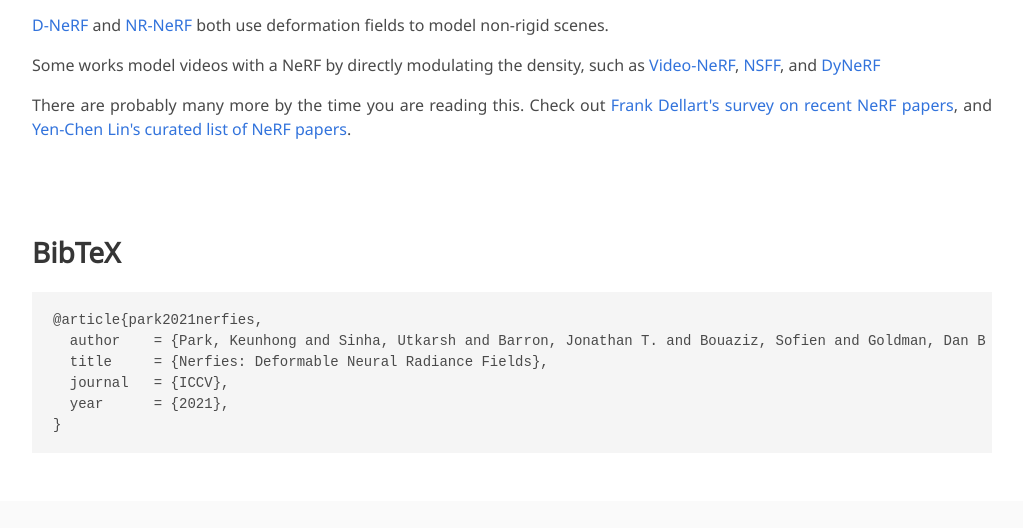
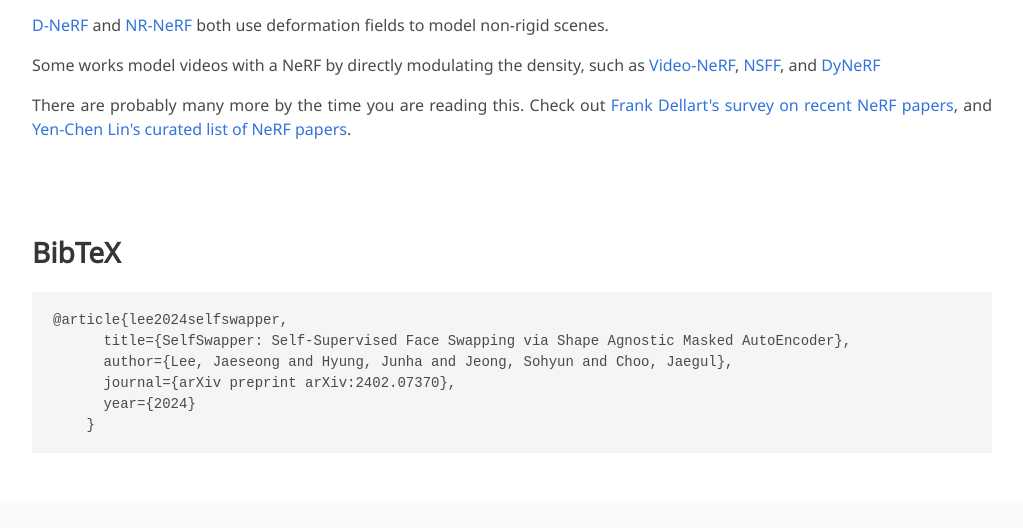
Before and after one commit to summertight/selfswapper, a plain HTML site: page index.html in a window 1280 px wide. Shown: the part 3589-4117 px from the top of the page, without its empty margins (128-1151 px from the left). Drawn offline with nearby package versions, Linux system fonts and the light colour scheme; some icons are missing; a web font is replaced by a local one.

Commit message:
periodical

```diff
--- a/index.html
+++ b/index.html
@@ -385,12 +385,12 @@
 <section class="section" id="BibTeX">
   <div class="container is-max-desktop content">
     <h2 class="title">BibTeX</h2>
-    <pre><code>@article{park2021nerfies,
-  author    = {Park, Keunhong and Sinha, Utkarsh and Barron, Jonathan T. and Bouaziz, Sofien and Goldman, Dan B and Seitz, Steven M. and Martin-Brualla, Ricardo},
-  title     = {Nerfies: Deformable Neural Radiance Fields},
-  journal   = {ICCV},
-  year      = {2021},
-}</code></pre>
+    <pre><code>@article{lee2024selfswapper,
+      title={SelfSwapper: Self-Supervised Face Swapping via Shape Agnostic Masked AutoEncoder},
+      author={Lee, Jaeseong and Hyung, Junha and Jeong, Sohyun and Choo, Jaegul},
+      journal={arXiv preprint arXiv:2402.07370},
+      year={2024}
+    }</code></pre>
   </div>
 </section>
 
```
